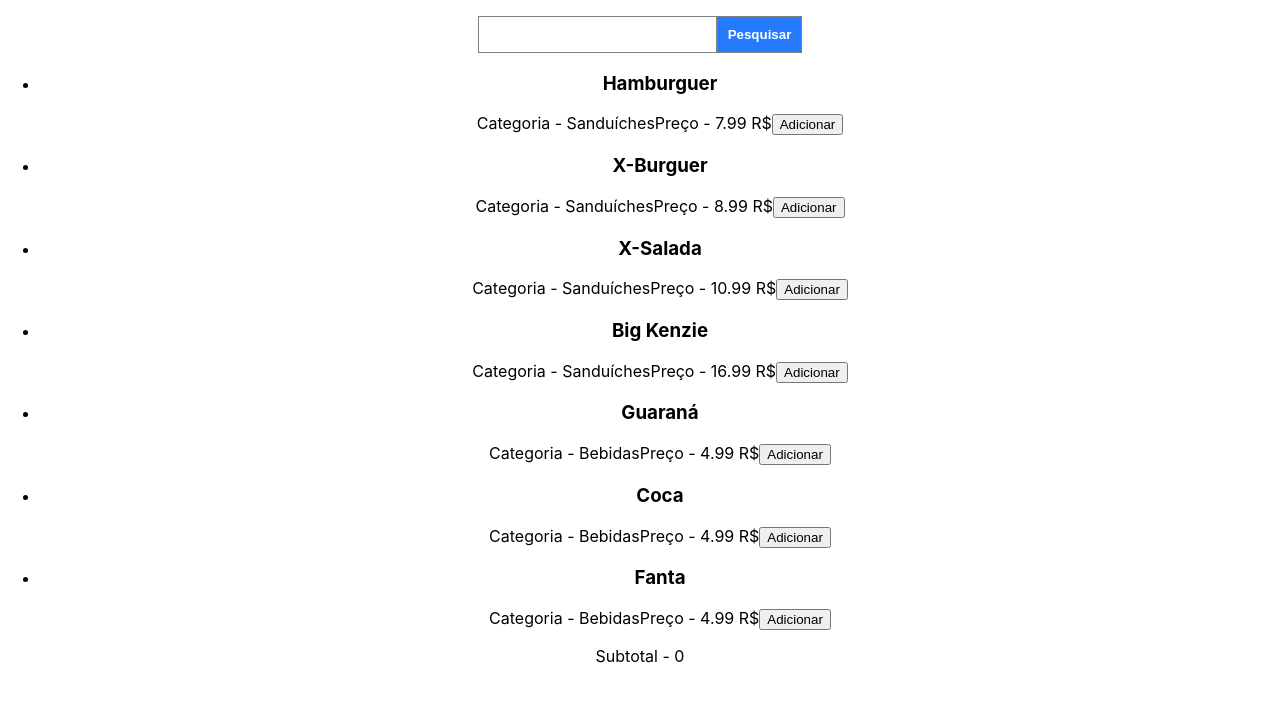
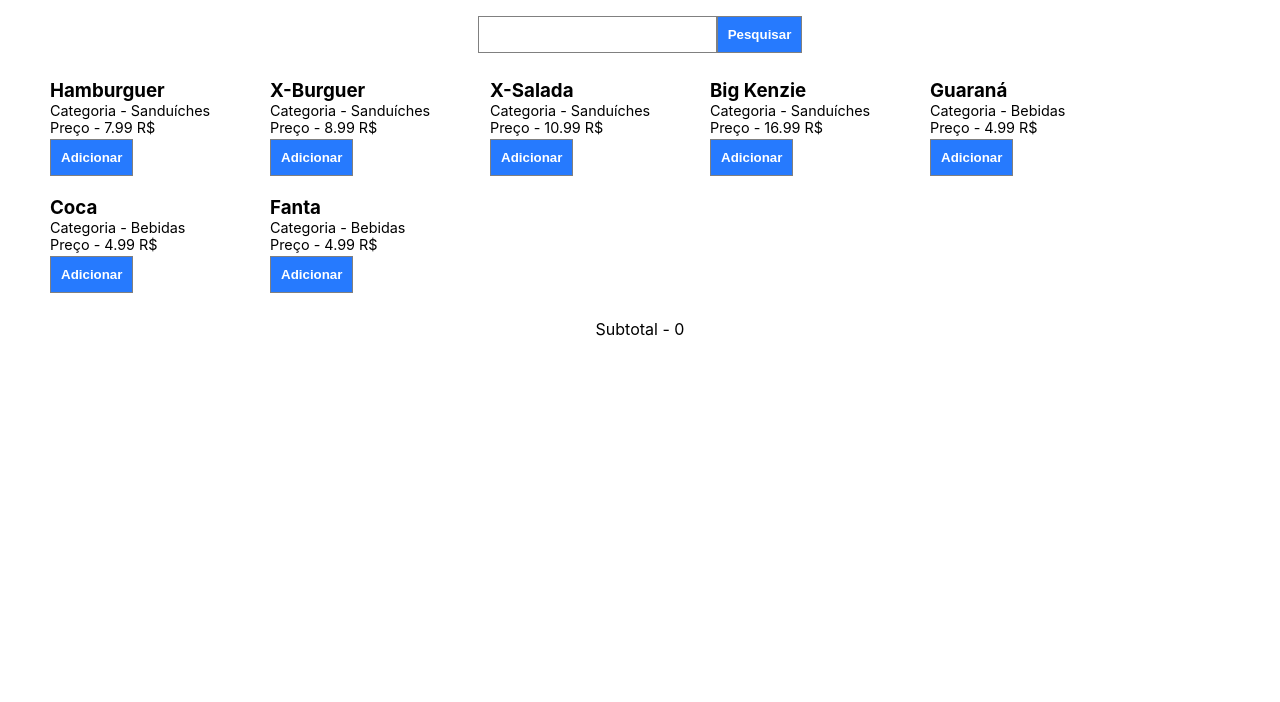
Before and after one commit to Kenzie-Academy-Brasil-Developers/react-entrega-s1-hamburgueria-da-kenzie-NadCarvalho, a React (Create React App) app: page / in a window 1280 px wide. Shown: the top 702 px of the page. Built offline with nearby package versions, Linux system fonts and the light colour scheme.

Commit message:
style product

```diff
--- a/src/Components/MenuContainer/index.css
+++ b/src/Components/MenuContainer/index.css
@@ -0,0 +1,9 @@
+.menu-container {
+    display: flex;
+    flex-wrap: wrap;
+    list-style: none;
+}
+
+.menu-container li {
+    margin: 10px;
+}
--- a/src/Components/Product/index.css
+++ b/src/Components/Product/index.css
@@ -0,0 +1,24 @@
+.product {
+    display: flex;
+    flex-direction: column;
+    align-items: flex-start;
+    width: 200px;
+    max-width: 60vw;
+}
+
+.product h3 {
+    margin: 0;
+}
+
+.product span {
+    font-size: 0.9rem;
+}
+
+.product button {
+    padding: 10px;
+    margin-top: 3px;
+    background-color: #267AFE;
+    border: 1px solid gray;
+    color: white;
+    font-weight: bold;
+}
```
